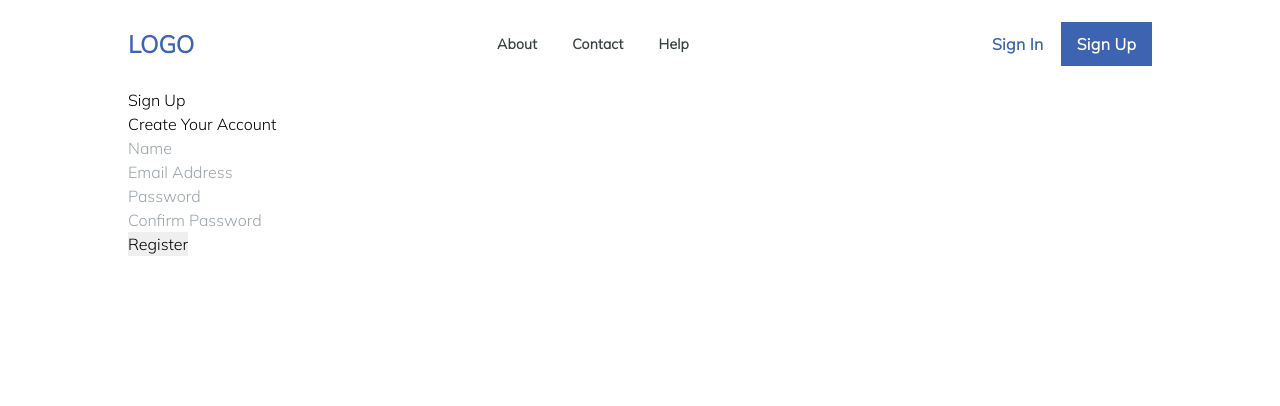
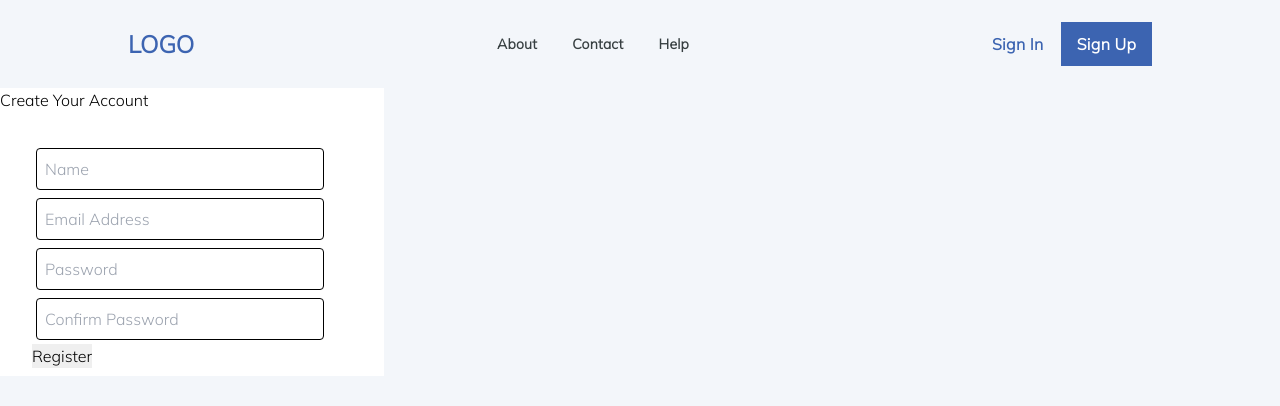
Before and after one commit to WCS-DLC-Bitcoin-Fake-News/front-end, a React (Create React App) app: page /signup in a window 1280 px wide. Shown: the top 406 px of the page. Built offline with nearby package versions, Linux system fonts and the light colour scheme.

Commit message:
add signup page

```diff
--- a/src/components/Navbar.js
+++ b/src/components/Navbar.js
@@ -1,7 +1,7 @@
 import { Link, NavLink } from "react-router-dom";
 const Navbar = () => {
   return (
-    <nav className="h-22 flex justify-between items-center">
+    <nav className="px-32 h-22 flex justify-between items-center bg-navbarbg">
       <div className="text-2xl text-secondary font-bold">
         <Link to="/">LOGO</Link>
       </div>
@@ -26,9 +26,12 @@ const Navbar = () => {
         <button className="text-secondary font-bold tracking-wide2">
           Sign In
         </button>
-        <button className="w-23 h-11 font-bold tracking-wide2 bg-primary text-white">
-          <Link to="signup">Sign Up</Link>
-        </button>
+
+        <Link to="signup">
+          <button className="w-23 h-11 font-bold tracking-wide2 bg-primary text-white">
+            Sign Up
+          </button>
+        </Link>
       </ul>
     </nav>
   );
--- a/src/index.css
+++ b/src/index.css
@@ -5,6 +5,5 @@
 @layer base {
   body {
     @apply font-mulish;
-    @apply mx-32;
   }
 }
--- a/src/pages/Signup.js
+++ b/src/pages/Signup.js
@@ -22,31 +22,33 @@ const Signup = () => {
   };
 
   return (
-    <>
-      <h1>Sign Up</h1>
+    <section className="w-full h-100 bg-navbarbg flex-col justify-center items-center">
+      <div className="w-96 h-72 flex-row bg-white">
         <p>Create Your Account</p>
-      <form onSubmit={onSubmit}>
-        <div>
+        <form className="p-8 flex-row" onSubmit={onSubmit}>
+          <div className="p-1">
             <input
               type="text"
               placeholder="Name"
               name="name"
               value={name}
               onChange={onChange}
+              className="p-2 border border-black rounded w-72"
               required
             />
           </div>
-        <div>
+          <div className="p-1">
             <input
               type="email"
               placeholder="Email Address"
               name="email"
               value={email}
               onChange={onChange}
+              className="p-2 border border-black rounded w-72"
               required
             />
           </div>
-        <div>
+          <div className="p-1">
             <input
               type="password"
               placeholder="Password"
@@ -54,9 +56,10 @@ const Signup = () => {
               value={password}
               onChange={onChange}
               minLength="8"
+              className="p-2 border border-black rounded w-72"
             />
           </div>
-        <div>
+          <div className="p-1">
             <input
               type="password"
               placeholder="Confirm Password"
@@ -64,11 +67,13 @@ const Signup = () => {
               value={password2}
               onChange={onChange}
               minLength="8"
+              className="p-2 border border-black rounded w-72"
             />
           </div>
           <input type="submit" value="Register" />
         </form>
-    </>
+      </div>
+    </section>
   );
 };
 export default Signup;
--- a/tailwind.config.js
+++ b/tailwind.config.js
@@ -9,6 +9,7 @@ module.exports = {
       spacing: {
         22: "88px",
         23: "91px",
+        100: "560px",
       },
       letterSpacing: {
         wide: "0.2px",
@@ -21,6 +22,8 @@ module.exports = {
       },
       backgroundColor: {
         primary: "#3C64B1",
+        navbarbg: "#F3F6FA",
+        white: "#FFFFFF",
       },
     },
   },
```
Lines whose indentation alone changed are shown as unchanged.
